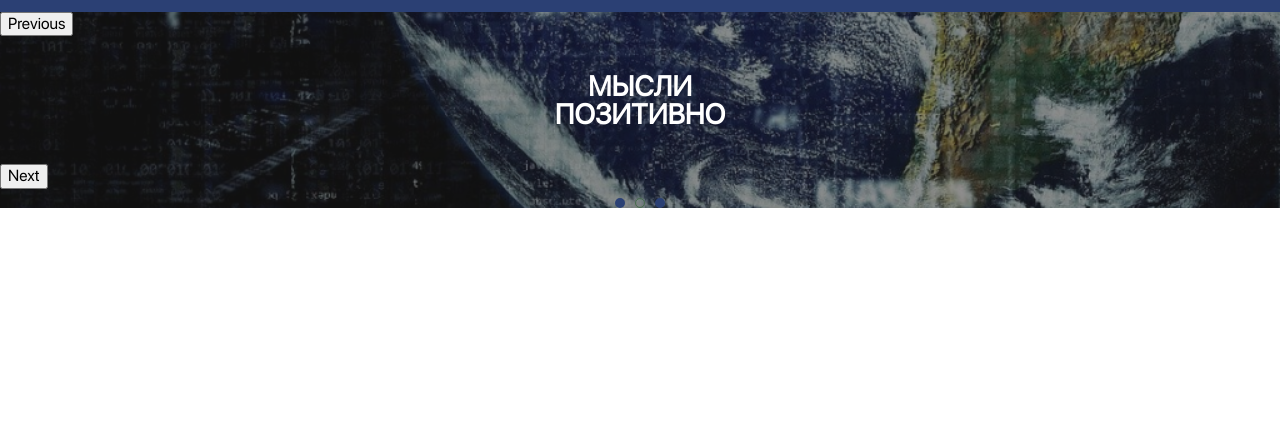
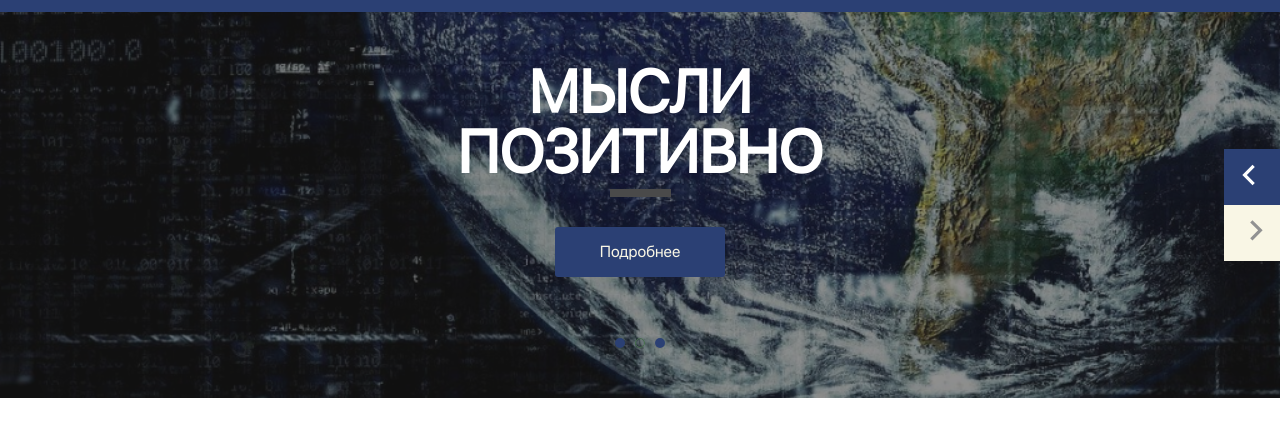
Before and after one commit to pf4pad/Mobille_first, a plain HTML site: page index.html in a window 1280 px wide. Shown: the part 88-524 px from the top of the page. Drawn offline with nearby package versions, Linux system fonts and the light colour scheme; files whose address does not match are found by name.

Commit message:
mobile first

```diff
--- a/index.html
+++ b/index.html
@@ -30,13 +30,15 @@
     <div class="top-slider">
       <div class="top-slider__item">
         <h3 class="top-slider__title">Мысли <br> Глобально</h3>
-
+        <button class="top-slaider__btn">Подробнее</button>
       </div>
       <div class="top-slider__item">
         <h3 class="top-slider__title">Мысли <br> позитивно</h3>
+        <button class="top-slaider__btn">Подробнее</button>
       </div>
       <div class="top-slider__item">
         <h3 class="top-slider__title">Мысли <br> оперативно</h3>
+        <button class="top-slaider__btn">Подробнее</button>
       </div>
     </div>
   </section>
--- a/js/main.js
+++ b/js/main.js
@@ -5,32 +5,28 @@ $('.top-slider').slick({
   slidesToShow: 1,
   slidesToScroll: 1,
   autoplay: true,
+  nextArrow: '<button type="button" class="slick-arrow slick-next"><img src="images/next.svg" alt="Next arrow"></button>',
+  prevArrow: '<button type="button" class="slick-arrow slick-prev"><img src="images/prev.svg" alt="Prev arrow"></button>',
   responsive: [
     {
       breakpoint: 1024,
       settings: {
-        slidesToShow: 3,
-        slidesToScroll: 3,
-        infinite: true,
-        dots: true
+
       }
     },
     {
       breakpoint: 640,
       settings: {
-        arrows: false,
+       arrows: false,
       }
     },
     {
       breakpoint: 480,
       settings: {
-        slidesToShow: 1,
-        slidesToScroll: 1,
         arrows: false,
+
       }
     }
-    // You can unslick at a given breakpoint now by adding:
-    // settings: "unslick"
-    // instead of a settings object
+
   ]
 });
--- a/scss/_vars.scss
+++ b/scss/_vars.scss
@@ -1 +1,3 @@
 $accent: #2B4074;
+$text-color: #4a4a4a;
+$bg-color: #f9f6e5;
--- a/scss/style.scss
+++ b/scss/style.scss
@@ -116,13 +116,21 @@ ul,li{
   min-height: 193px;
 }
 
+
+@media (min-width: 640px) {
+  .head {
+    min-height: 386px;
+  }
+}
 .top-slider {
   background: rgba(33, 33, 33, 0.5);
+  min-height: 193px;
 }
 
 .top-slider__item {
   color: #fff;
   text-align: center;
+
 }
 
 .top-slider__title {
@@ -132,11 +140,31 @@ ul,li{
   text-transform: uppercase;
   padding: 36px 28px;
   margin: 0 auto;
+  position: relative;
 }
+.top-slaider__btn {
+  display: none;
+}
+.top-slider__title::after {
+position: absolute;
+content: '';
+left: 0;
+right: 0;
+bottom: 0;
+height: 8px;
+width: 61px;
+background-color: $text-color;
+margin: 0 auto;
 
+
+}
 .top-slider .slick-dots{
   display: flex;
   justify-content: center;
+  position: absolute;
+  bottom: 20px;
+  left: 0;
+  right: 0;
 }
 .top-slider .slick-dots button {
   font-size: 0;
@@ -161,3 +189,44 @@ ul,li{
   display: flex;
   justify-content: center;
 }
+@media (min-width: 640px) {
+  .top-slider__item {
+    min-height: 386px;
+  }
+  .top-slider__title{
+    font-size: 60px;
+    line-height: 60px;
+    padding: 50px 0 15px;
+    margin: 0 auto 30px;
+    max-width: 520px;
+  }
+  .top-slaider__btn{
+    display: block;
+    margin: 0 auto 113px;
+    background-color: $accent;
+    color: $bg-color;
+    padding: 16px 45px;
+    border: none;
+    border-radius: 3px;
+    cursor: pointer;
+  }
+  .top-slider .slick-dots {
+    bottom: 50px;
+  }
+  .slick-arrow{
+    width: 56px;
+    height: 56px;
+    border: none;
+    position: absolute;
+    right: 0;
+    z-index: 5;
+  }
+  .slick-prev {
+    background-color: $bg-color;
+    bottom: calc(50% - 56px);
+  }
+  .slick-next {
+    background-color: $accent;
+    top: calc(50% - 56px);
+  }
+}
```
Also changed, not shown: css/style.css, images/next.svg (added), images/prev.svg (added).
